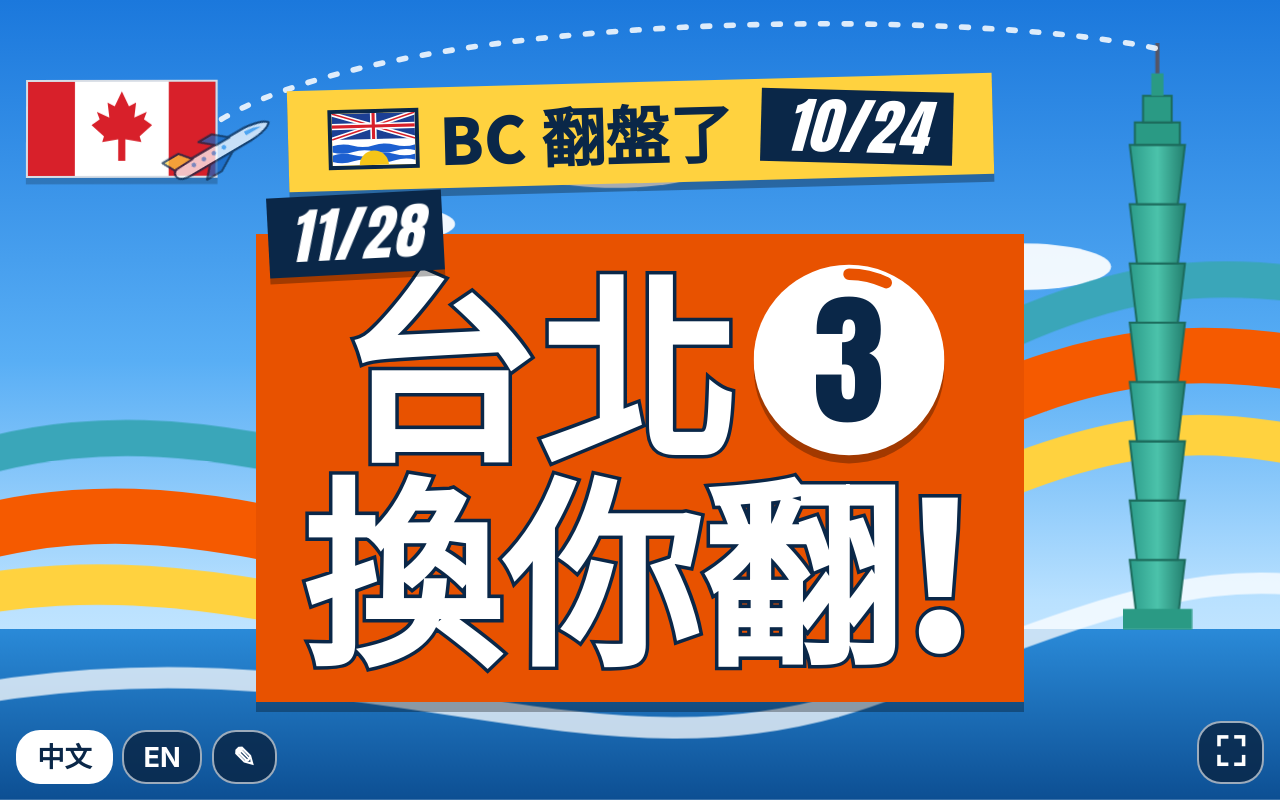
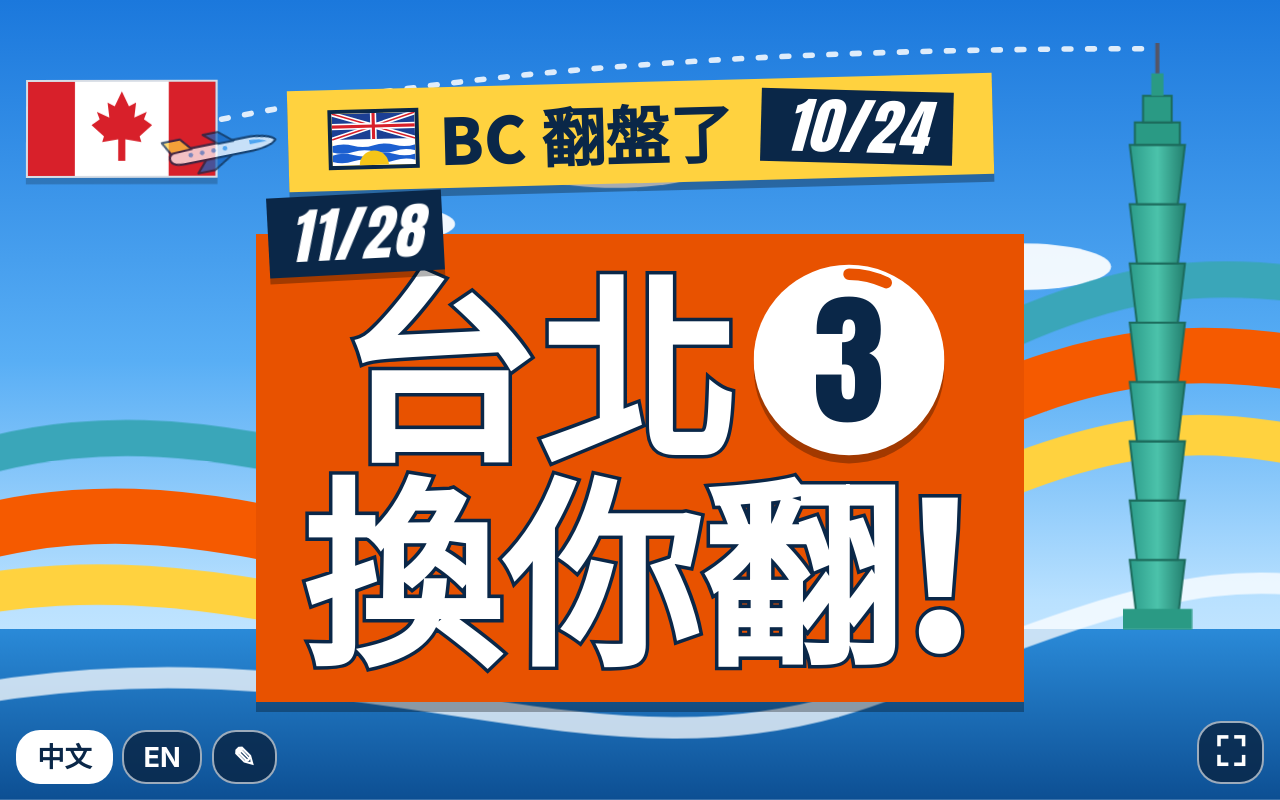
Before and after one commit to jocelin/20261128, a plain HTML site: page index.html in a window 1280 px wide. Drawn offline with Linux system fonts and the light colour scheme.

Commit message:
Update display: level plane route, bigger main title without tag
Co-Authored-By: Claude Sonnet 5.5 <noreply@anthropic.com>
Claude-Session: https://claude.ai/code/session_01UpeTtipmVCfzjCdPYJ3HQX

```diff
--- a/index.html
+++ b/index.html
@@ -192,13 +192,14 @@ body[data-lang=zh] .en,body[data-lang=en] .zh{display:none!important}
     if(!on){plane.style.transform='';return}
     var f=hasIc?ice.getBoundingClientRect():{left:-30,right:-30,top:Math.min(innerHeight*.1,90),height:0},t=document.getElementById('t101').getBoundingClientRect(),W=innerWidth,H=innerHeight;
     var x1=hasIc?f.right+4:-20,y1=f.top+f.height*.4,x2=(t.left+t.right)/2,y2=t.top+6,top=Math.max(8,Math.min(y1,y2)-H*.07);
-    rp.setAttribute('d','M'+x1+' '+y1+' C '+(x1+(x2-x1)*.2)+' '+top+', '+(x1+(x2-x1)*.8)+' '+top+', '+x2+' '+y2);
+    var bcv=[].slice.call(document.querySelectorAll('.bc')).filter(function(e){return getComputedStyle(e).display!=='none'})[0],bt=bcv?bcv.getBoundingClientRect().top-22:1e9;
+    var ye=Math.max(10,Math.min(y2,y1-8,bt)),dx=x2-x1;if(ye>y1-6)ye=y1-6;rp.setAttribute('d','M'+x1+' '+y1+' C '+(x1+dx*.3)+' '+(ye+(y1-ye)*.2)+', '+(x1+dx*.65)+' '+ye+', '+x2+' '+ye);
     var sw=Math.max(3,Math.min(W,H)*.007);rp.setAttribute('stroke-width',sw);rp.setAttribute('stroke-dasharray',(sw*1.2)+' '+(sw*3));
     pathLen=rp.getTotalLength()}
   function tick(ts){
     if(routeOn&&pathLen){
       var D=4200,P=700,e=(ts-t0)%(D+P),u=Math.min(1,e/D);u=u*u*(3-2*u);
-      var L=u*pathLen,p=rp.getPointAtLength(L),p2=rp.getPointAtLength(Math.min(pathLen,L+2)),ang=Math.atan2(p2.y-p.y,p2.x-p.x)*180/Math.PI,w=plane.offsetWidth,h=plane.offsetHeight;
+      var L=u*pathLen,p=rp.getPointAtLength(L),p2=rp.getPointAtLength(Math.min(pathLen,L+2)),ang=Math.max(-18,Math.min(0,Math.atan2(p2.y-p.y,p2.x-p.x)*180/Math.PI)),w=plane.offsetWidth,h=plane.offsetHeight;
       plane.style.transform='translate('+(p.x-w/2)+'px,'+(p.y-h/2)+'px) rotate('+ang+'deg)';
       plane.style.opacity=e>D?0:1}
     requestAnimationFrame(tick)}
```
Also changed, not shown: 1 other file.
